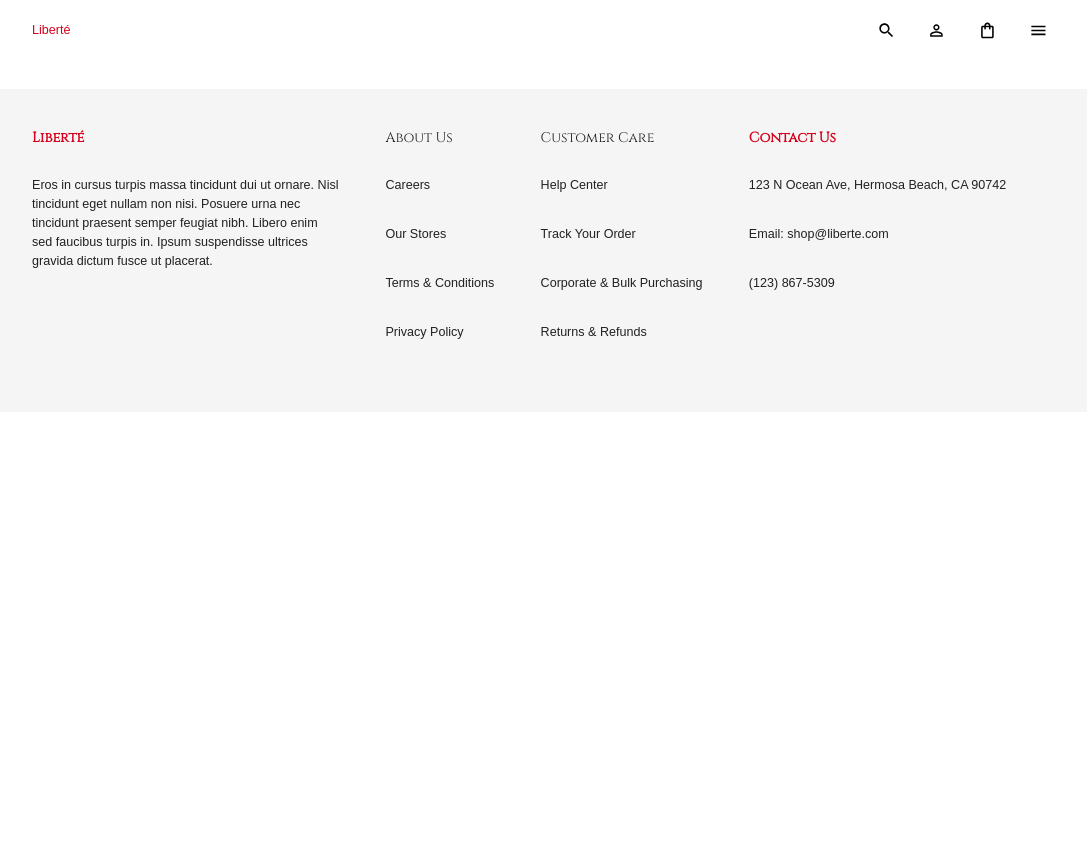
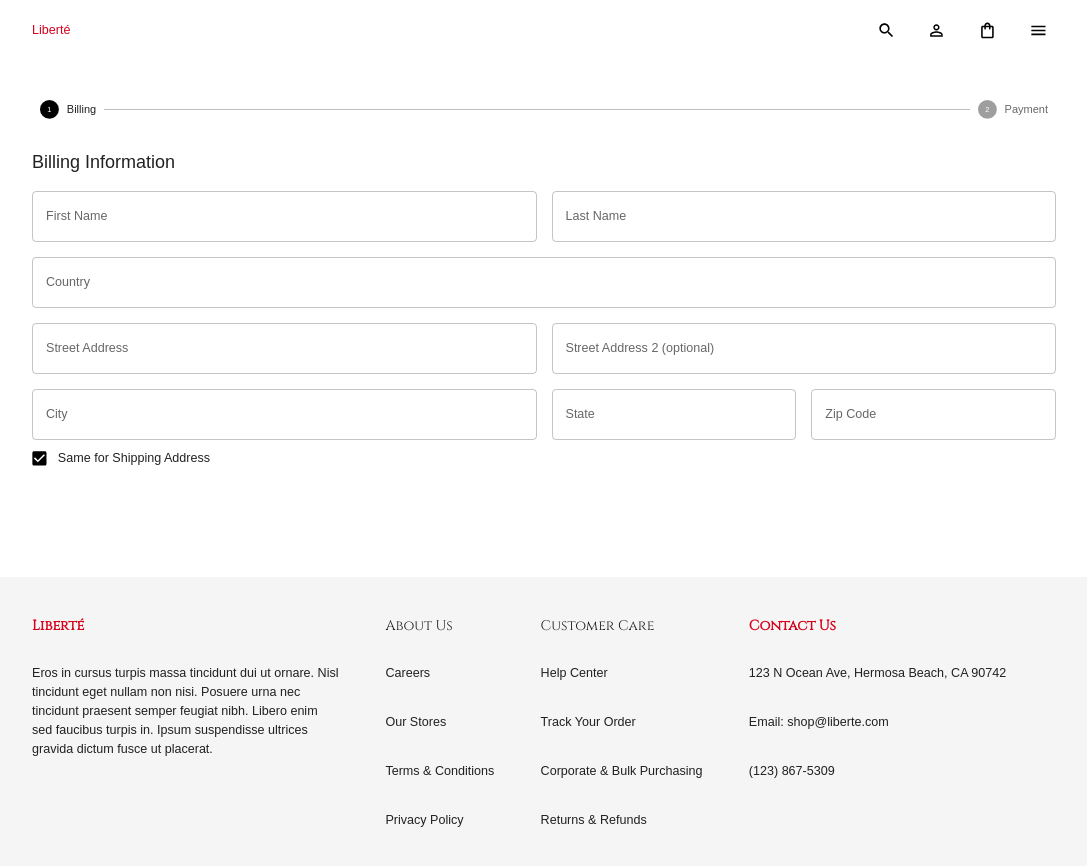
Before and after one commit to demivlkv/ecommerce-practice, a React (Create React App) app in the folder client/: page /checkout in a window 1280 px wide. Shown: the top 866 px of the page, without its empty margins (96-1183 px from the left). Before the commit the page ends 800 px from the top, so only its background shows below. Built offline with nearby package versions, Linux system fonts and the light colour scheme; a web font is replaced by a local one.

Commit message:
implement checkout page; add Shipping & AddressForm components

```diff
--- /dev/null
+++ b/client/src/scenes/checkout/AddressForm.jsx
@@ -0,0 +1,126 @@
+import React from 'react';
+import { Box, TextField, useMediaQuery } from '@mui/material';
+import { getIn } from 'formik';
+
+const AddressForm = ({ type, values, errors, touched, handleBlur, handleChange }) => {
+  const isNonMobile = useMediaQuery('(min-width: 600px)');
+
+  // these functions allow for better code readability
+  const formatName = field => `${type}.${field}`;
+  const formatError = field =>
+  Boolean(
+    getIn(touched, formatName(field)) && getIn(errors, formatName(field))
+  );
+  const formatHelper = field =>
+    getIn(touched, formatName(field)) && getIn(errors, formatName(field));
+
+  return (
+    <Box
+      display="grid"
+      gap="15px"
+      gridTemplateColumns="repeat(4, minmax(0, 1fr))"
+      sx={{
+        "& > div": { gridColumn: isNonMobile ? undefined : 'span 4' }
+      }}
+    >
+      <TextField
+        fullWidth
+        type="text"
+        label="First Name"
+        onBlur={handleBlur}
+        onChange={handleChange}
+        value={values.firstName}
+        name={formatName('firstName')}
+        error={formatError('firstName')}
+        helperText={formatHelper('firstName')}
+        sx={{ gridColumn: 'span 2' }}
+      />
+      <TextField
+        fullWidth
+        type="text"
+        label="Last Name"
+        onBlur={handleBlur}
+        onChange={handleChange}
+        value={values.lastName}
+        name={formatName('lastName')}
+        error={formatError('lastName')}
+        helperText={formatHelper('lastName')}
+        sx={{ gridColumn: 'span 2' }}
+      />
+      <TextField
+        fullWidth
+        type="text"
+        label="Country"
+        onBlur={handleBlur}
+        onChange={handleChange}
+        value={values.country}
+        name={formatName('country')}
+        error={formatError('country')}
+        helperText={formatHelper('country')}
+        sx={{ gridColumn: 'span 4' }}
+      />
+      <TextField
+        fullWidth
+        type="text"
+        label="Street Address"
+        onBlur={handleBlur}
+        onChange={handleChange}
+        value={values.street1}
+        name={formatName('street1')}
+        error={formatError('street1')}
+        helperText={formatHelper('street1')}
+        sx={{ gridColumn: 'span 2' }}
+      />
+      <TextField
+        fullWidth
+        type="text"
+        label="Street Address 2 (optional)"
+        onBlur={handleBlur}
+        onChange={handleChange}
+        value={values.street2}
+        name={formatName('street2')}
+        error={formatError('street2')}
+        helperText={formatHelper('street2')}
+        sx={{ gridColumn: 'span 2' }}
+      />
+      <TextField
+        fullWidth
+        type="text"
+        label="City"
+        onBlur={handleBlur}
+        onChange={handleChange}
+        value={values.city}
+        name={formatName('city')}
+        error={formatError('city')}
+        helperText={formatHelper('city')}
+        sx={{ gridColumn: 'span 2' }}
+      />
+      <TextField
+        fullWidth
+        type="text"
+        label="State"
+        onBlur={handleBlur}
+        onChange={handleChange}
+        value={values.state}
+        name={formatName('state')}
+        error={formatError('state')}
+        helperText={formatHelper('state')}
+        sx={{ gridColumn: '1fr' }}
+      />
+      <TextField
+        fullWidth
+        type="text"
+        label="Zip Code"
+        onBlur={handleBlur}
+        onChange={handleChange}
+        value={values.zipCode}
+        name={formatName('zipCode')}
+        error={formatError('zipCode')}
+        helperText={formatHelper('zipCode')}
+        sx={{ gridColumn: '1fr' }}
+      />
+    </Box>
+  );
+};
+
+export default AddressForm;
--- a/client/src/scenes/checkout/Checkout.jsx
+++ b/client/src/scenes/checkout/Checkout.jsx
@@ -1,8 +1,145 @@
-import React from 'react';
+import React, { useState } from 'react';
+import { useSelector } from 'react-redux';
+import { Box, Button, Stepper, Step, StepLabel } from '@mui/material';
+import { Formik } from 'formik';
+import * as yup from 'yup';
+
+import Shipping from './Shipping';
+import { shades } from '../../theme';
+
+const initialValues = {
+  billingAddress: {
+    firstName: '',
+    lastName: '',
+    country: '',
+    street1: '',
+    street2: '',
+    city: '',
+    state: '',
+    zipCode: ''
+  },
+  shippingAddress: {
+    isSameAddress: true,
+    firstName: '',
+    lastName: '',
+    country: '',
+    street1: '',
+    street2: '',
+    city: '',
+    state: '',
+    zipCode: ''
+  },
+  email: '',
+  phoneNumber: ''
+};
+
+// validation
+const checkoutSchema = [
+  yup.object().shape({
+    billingAddress: yup.object().shape({
+      firstName: yup.string().required('required'),
+      lastName: yup.string().required('required'),
+      country: yup.string().required('required'),
+      street1: yup.string().required('required'),
+      street2: yup.string(),
+      city: yup.string().required('required'),
+      state: yup.string().required('required'),
+      zipCode: yup.string().required('required')
+    }),
+    shippingAddress: yup.object().shape({
+      isSameAddress: yup.boolean(),
+      firstName: yup.string().when('isSameAddress', {
+        is: false,
+        then: yup.string().required('required'),
+      }),
+      lastName: yup.string().when('isSameAddress', {
+        is: false,
+        then: yup.string().required('required'),
+      }),
+      country: yup.string().when('isSameAddress', {
+        is: false,
+        then: yup.string().required('required'),
+      }),
+      street1: yup.string().when('isSameAddress', {
+        is: false,
+        then: yup.string().required('required'),
+      }),
+      street2: yup.string(),
+      city: yup.string().when('isSameAddress', {
+        is: false,
+        then: yup.string().required('required'),
+      }),
+      state: yup.string().when('isSameAddress', {
+        is: false,
+        then: yup.string().required('required'),
+      }),
+      zipCode: yup.string().when('isSameAddress', {
+        is: false,
+        then: yup.string().required('required'),
+      })
+    })
+  }),
+  yup.object().shape({
+    email: yup.string().required('required'),
+    phoneNumber: yup.string().required('required')
+  })
+];
 
 const Checkout = () => {
+  const [activeStep, setActiveStep] = useState(0);
+  const cart = useSelector(state => state.cart.cart);
+  const isFirstStep = activeStep === 0;
+  const isSecondStep = activeStep ===1;
+
+  const handleFormSubmit = async (value, actions) => {
+    setActiveStep(activeStep + 1);
+  };
+
+  async function makePayment(values) {
+
+  };
+
   return (
-    <div>Checkout</div>
+    <Box width="80%" m="100px auto">
+      <Stepper activeStep={activeStep} sx={{ m: '20px 0' }}>
+        <Step>
+          <StepLabel>Billing</StepLabel>
+        </Step>
+        <Step>
+          <StepLabel>Payment</StepLabel>
+        </Step>
+      </Stepper>
+      <Box>
+        <Formik
+          onSubmit={handleFormSubmit}
+          initialValues={initialValues}
+          validationSchema={checkoutSchema[activeStep]}
+        >
+          {({
+            values,
+            errors,
+            touched,
+            handleBlur,
+            handleChange,
+            handleSubmit,
+            setFieldValue
+          }) => (
+            <form onSubmit={handleSubmit}>
+              {isFirstStep && (
+                <Shipping
+                  values={values}
+                  errors={errors}
+                  touched={touched}
+                  handleBlur={handleBlur}
+                  handleChange={handleChange}
+                  setFieldValue={setFieldValue}
+                />
+              )}
+            </form>
+          )}
+        </Formik>
+      </Box>
+    </Box>
   );
 };
 
--- /dev/null
+++ b/client/src/scenes/checkout/Shipping.jsx
@@ -0,0 +1,60 @@
+import React from 'react';
+import { Box, Checkbox, CheckBox, FormControl, FormControlLabel, Typography } from '@mui/material';
+import AddressForm from './AddressForm';
+
+const Shipping = ({ values, errors, touched, handleBlur, handleChange, setFieldValue }) => {
+  return (
+    <Box m="30px auto">
+      {/* BILLING FORM */}
+      <Box>
+        <Typography sx={{ mb: '15px'}} fontSize="18px">
+          Billing Information
+        </Typography>
+        <AddressForm
+          type="billingAddress"
+          values={values.billingAddress}
+          errors={errors}
+          touched={touched}
+          handleBlur={handleBlur}
+          handleChange={handleChange}
+        />
+      </Box>
+
+      <Box mb="20px">
+        <FormControlLabel
+          label="Same for Shipping Address"
+          control={
+            <Checkbox
+              defaultChecked
+              value={values.shippingAddress.isSameAddress}
+              onChange={() =>
+                setFieldValue(
+                  'shippingAddress.isSameAddress',
+                  !values.shippingAddress.isSameAddress
+                )
+              }
+            />
+          }
+        />
+      </Box>
+      {/* SHIPPING FORM */}
+      {!values.shippingAddress.isSameAddress && (
+        <Box>
+          <Typography sx={{ mb: '15px'}} fontSize="18px">
+            Shipping Information
+          </Typography>
+          <AddressForm
+            type="shippingAddress"
+            values={values.shippingAddress}
+            errors={errors}
+            touched={touched}
+            handleBlur={handleBlur}
+            handleChange={handleChange}
+          />
+        </Box>
+      )}
+    </Box>
+  );
+};
+
+export default Shipping;
```
